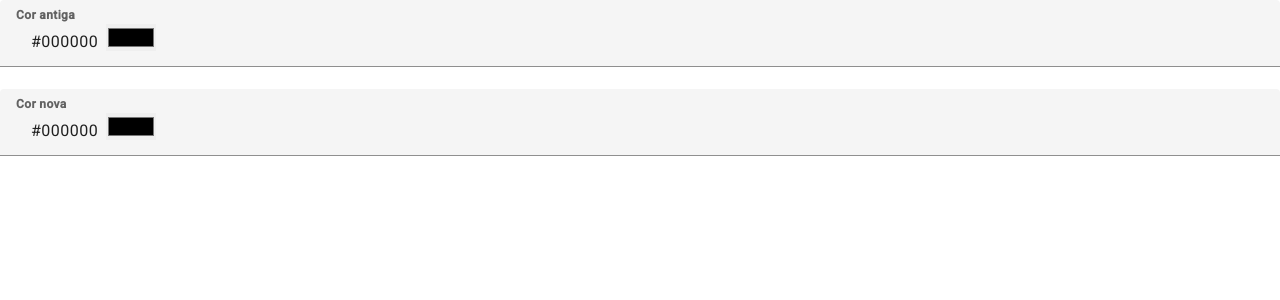
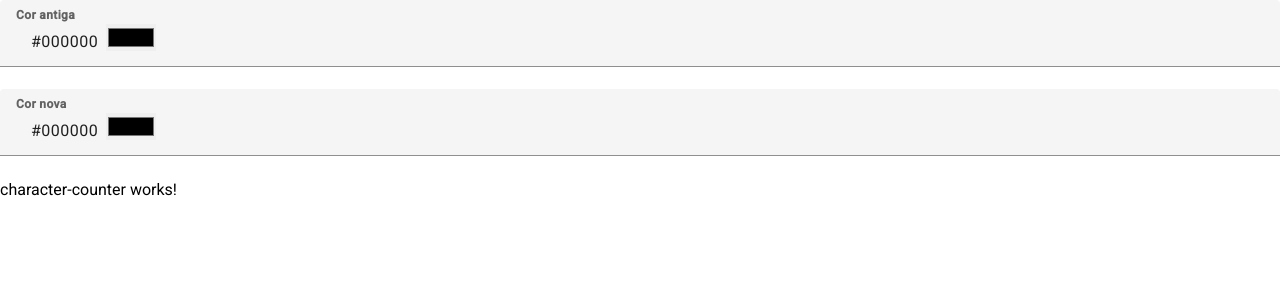
Before and after one commit to RodrigoMarques6/utilidadesParaProjetos, an Angular app: page / in a window 1280 px wide. Shown: the top 300 px of the page. Built offline with nearby package versions, Linux system fonts and the light colour scheme.

Commit message:
feat/criacao de componente de contador de caracteres

```diff
--- a/src/app/app.component.html
+++ b/src/app/app.component.html
@@ -1 +1,2 @@
 <app-select-color></app-select-color>
+<app-character-counter></app-character-counter>
--- a/src/app/app.component.ts
+++ b/src/app/app.component.ts
@@ -1,11 +1,13 @@
 import { Component } from '@angular/core';
 import { RouterOutlet } from '@angular/router';
 import { SelectColorComponent } from './components/select-color/select-color.component';
+import { CharacterCounterComponent } from './components/character-counter/character-counter.component';
+
 
 @Component({
   selector: 'app-root',
   standalone: true,
-  imports: [RouterOutlet, SelectColorComponent],
+  imports: [RouterOutlet, SelectColorComponent, CharacterCounterComponent],
   templateUrl: './app.component.html',
   styleUrl: './app.component.css'
 })
--- /dev/null
+++ b/src/app/components/character-counter/character-counter.component.html
@@ -0,0 +1 @@
+<p>character-counter works!</p>
```
Also changed, not shown: src/app/components/character-counter/character-counter.component.ts (added, +12 -0 lines), src/app/components/character-counter/character-counter.component.css (added).
